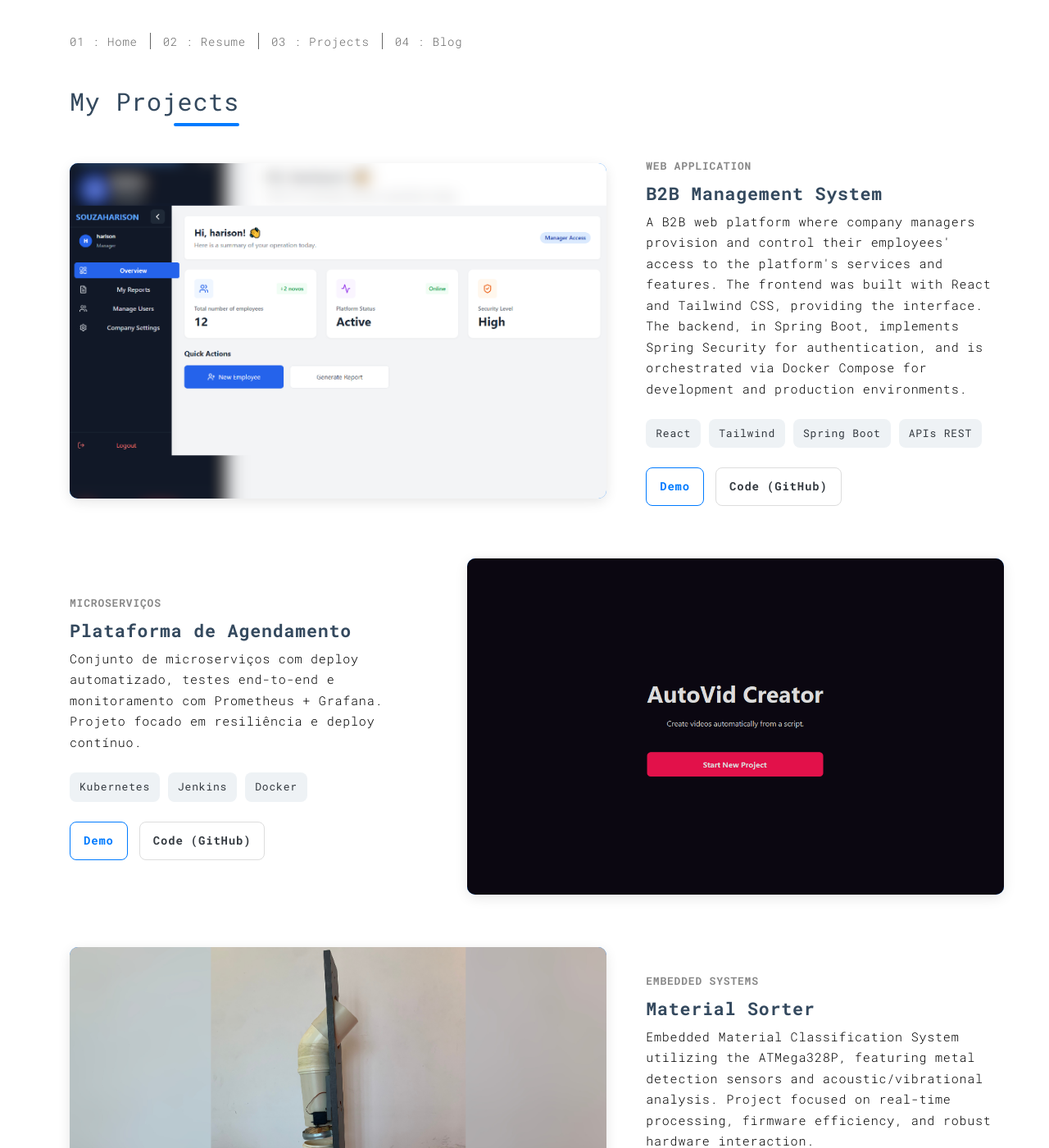
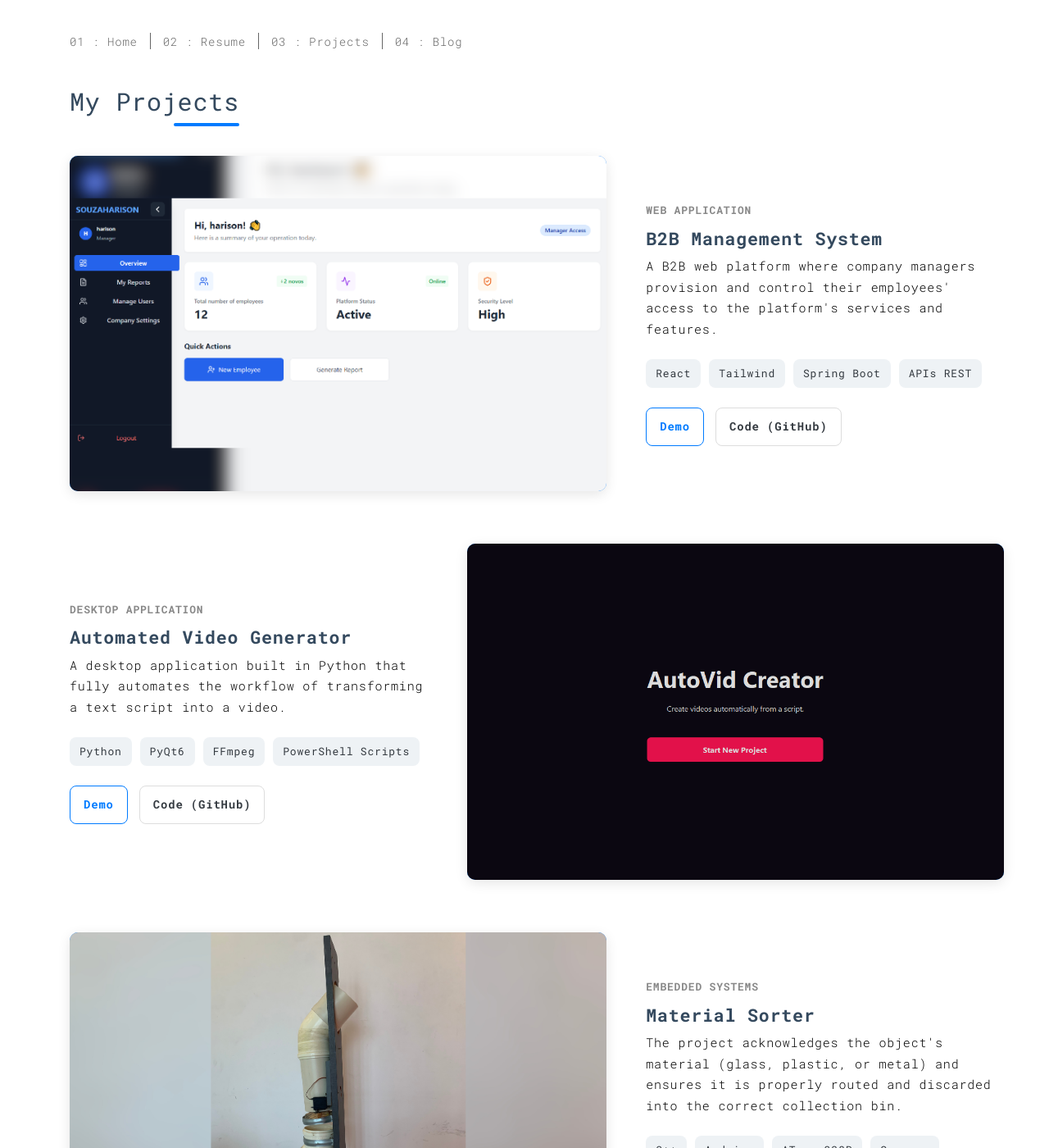
Before and after one commit to harisongsouza/MySite, a Jekyll site: the page built from resume.html, in a window 1280 px wide and 1400 px high, scrolled down 3455 px. Shown: the whole window at 82% size. Built offline with Jekyll 4.4.1, drawn with Linux system fonts in a browser that asks for light colours.

Commit message:
add/update video generator project, and update projects description on resume page

```diff
--- a/_includes/resume-sections/resume-projects.html
+++ b/_includes/resume-sections/resume-projects.html
@@ -14,7 +14,8 @@
         <div class="meta">
           <div class="kicker">Web application</div>
           <h3 class="title">B2B Management System</h3>
-          <p class="desc">A B2B web platform where company managers provision and control their employees' access to the platform's services and features. The frontend was built with React and Tailwind CSS, providing the interface. The backend, in Spring Boot, implements Spring Security for authentication, and is orchestrated via Docker Compose for development and production environments.</p>
+          <!-- ADD THIS COMPLETE DESCRIPTION ON README ON GITHUB <p class="desc">A B2B web platform where company managers provision and control their employees' access to the platform's services and features. The frontend was built with React and Tailwind CSS, providing the interface. The backend, in Spring Boot, implements Spring Security for authentication, and is orchestrated via Docker Compose for development and production environments.</p>-->
+          <p class="desc">A B2B web platform where company managers provision and control their employees' access to the platform's services and features.</p>
           <div class="tags">
             <span class="tag">React</span>
             <span class="tag">Tailwind</span>
@@ -36,13 +37,15 @@
             </a>
         </div>
         <div class="meta">
-          <div class="kicker">Microserviços</div>
-          <h3 class="title">Plataforma de Agendamento</h3>
-          <p class="desc">Conjunto de microserviços com deploy automatizado, testes end-to-end e monitoramento com Prometheus + Grafana. Projeto focado em resiliência e deploy contínuo.</p>
+          <div class="kicker">Desktop application</div>
+          <h3 class="title">Automated Video Generator</h3>
+          <!-- ADD THIS COMPLETE DESCRIPTION ON README ON GITHUB <p class="desc">A desktop application built in Python that fully automates the workflow of transforming a text script into a narrated video. The software reads a roteiro.txt file, generates the Text-to-Speech (TTS) narration, and then performs a media compilation by synchronizing the audio track and background sound with a selected sequence of images. The backend uses libraries like FFmpeg for video editing and assembly, and for final export, providing a highly efficient Script-to-Video automation pipeline for content creation.</p> -->
+          <p class="desc">A desktop application built in Python that fully automates the workflow of transforming a text script into a video.</p>
           <div class="tags">
-            <span class="tag">Kubernetes</span>
-            <span class="tag">Jenkins</span>
-            <span class="tag">Docker</span>
+            <span class="tag">Python</span>
+            <span class="tag">PyQt6</span>
+            <span class="tag">FFmpeg</span>
+            <span class="tag">PowerShell Scripts</span>
           </div>
           <div class="actions">
             <a class="btn primary" href="#">Demo</a>
@@ -61,12 +64,13 @@
           <div class="meta">
               <div class="kicker">Embedded Systems</div>
               <h3 class="title">Material Sorter</h3>
-              <p class="desc">Embedded Material Classification System utilizing the ATMega328P, featuring metal detection sensors and acoustic/vibrational analysis. Project focused on real-time processing, firmware efficiency, and robust hardware interaction.</p>
+              <!-- ADD THIS COMPLETE DESCRIPTION ON README ON GITHUB <p class="desc">Desenvolvi um sistema com Arduino e ATmega328P para classificar automaticamente materiais recicláveis (vidro, plástico ou metal). O projeto utiliza sensores para detectar o tipo de material de uma garrafa inserida, contribuindo para a automatização e eficiência na separação de resíduos.</p> "1280x720"(hd with borders blue) -->
+              <p class="desc">The project acknowledges the object's material (glass, plastic, or metal) and ensures it is properly routed and discarded into the correct collection bin.</p>
               <div class="tags">
+                  <span class="tag">C++</span>
                   <span class="tag">Arduino</span>
                   <span class="tag">ATmega328P</span>
                   <span class="tag">Sensors</span>
-                  <span class="tag">Servo Motors</span>
               </div>
               <div class="actions">
                   <a class="btn primary" href="#">Demo</a>
--- a/projects.html
+++ b/projects.html
@@ -190,18 +190,19 @@ title: Projects
                         <div class="thumb">
                         <a href="#" title="Ver detalhes do Projeto A">
                             <!-- "1920x1080" (full hd in frame with ble borders) -->
-                            <img src="img/netfly.jpg" alt="Thumb do projeto A">
+                            <img src="img/b2bPlatafform.png" alt="Thumb do projeto A">
                         </a>
                         </div>
                         <div class="meta">
-                        <div class="kicker">Aplicação web</div>
-                        <h3 class="title">Painel Analítico de Vendas</h3>
-                        <p class="desc">Dashboard de métricas com streaming de eventos, autenticação via OAuth2 e visualizações interativas. Concebido para suportar múltiplos tenants e alta carga.</p>
+                        <div class="kicker">Web application</div>
+                        <h3 class="title">B2B Management System</h3>
+                        <!-- ADD THIS COMPLETE DESCRIPTION ON README ON GITHUB <p class="desc">A B2B web platform where company managers provision and control their employees' access to the platform's services and features. The frontend was built with React and Tailwind CSS, providing the interface. The backend, in Spring Boot, implements Spring Security for authentication, and is orchestrated via Docker Compose for development and production environments.</p>-->
+                        <p class="desc">A B2B web platform where company managers provision and control their employees' access to the platform's services and features.</p>
                         <div class="tags">
                             <span class="tag">React</span>
+                            <span class="tag">Tailwind</span>
                             <span class="tag">Spring Boot</span>
-                            <span class="tag">Kafka</span>
-                            <span class="tag">Postgres</span>
+                            <span class="tag">APIs REST</span>
                         </div>
                         <div class="actions">
                             <a class="btn primary" href="#">Demo</a>
@@ -214,17 +215,19 @@ title: Projects
                         <div class="thumb">
                             <a href="#" title="Ver detalhes do Projeto B">
                             <!-- "1280x720"(hd with borders blue) -->
-                                <img src="img/vaporwave.jpg" alt="Thumb do projeto A">
+                            <img src="img/AutoVidCreator.png" alt="Thumb do projeto A">
                             </a>
                         </div>
                         <div class="meta">
-                            <div class="kicker">Microserviços</div>
-                            <h3 class="title">Plataforma de Agendamento</h3>
-                            <p class="desc">Conjunto de microserviços com deploy automatizado, testes end-to-end e monitoramento com Prometheus + Grafana. Projeto focado em resiliência e deploy contínuo.</p>
+                        <div class="kicker">Desktop application</div>
+                        <h3 class="title">Automated Video Generator</h3>
+                        <!-- ADD THIS COMPLETE DESCRIPTION ON README ON GITHUB <p class="desc">A desktop application built in Python that fully automates the workflow of transforming a text script into a narrated video. The software reads a roteiro.txt file, generates the Text-to-Speech (TTS) narration, and then performs a media compilation by synchronizing the audio track and background sound with a selected sequence of images. The backend uses libraries like FFmpeg for video editing and assembly, and for final export, providing a highly efficient Script-to-Video automation pipeline for content creation.</p> -->
+                        <p class="desc">A desktop application built in Python that fully automates the workflow of transforming a text script into a video.</p>
                         <div class="tags">
-                                <span class="tag">Kubernetes</span>
-                                <span class="tag">Jenkins</span>
-                                <span class="tag">Docker</span>
+                            <span class="tag">Python</span>
+                            <span class="tag">PyQt6</span>
+                            <span class="tag">FFmpeg</span>
+                            <span class="tag">PowerShell Scripts</span>
                         </div>
                         <div class="actions">
                             <a class="btn primary" href="#">Demo</a>
@@ -232,6 +235,7 @@ title: Projects
                         </div>
                         </div>
                     </article>
+
 
                     <article class="project">
                         <div class="thumb">
@@ -243,12 +247,13 @@ title: Projects
                         <div class="meta">
                             <div class="kicker">Embedded Systems</div>
                             <h3 class="title">Material Sorter</h3>
-                            <p class="desc">Embedded Material Classification System utilizing the ATMega328P, featuring metal detection sensors and acoustic/vibrational analysis. Project focused on real-time processing, firmware efficiency, and robust hardware interaction.</p>
+                            <!-- ADD THIS COMPLETE DESCRIPTION ON README ON GITHUB <p class="desc">Desenvolvi um sistema com Arduino e ATmega328P para classificar automaticamente materiais recicláveis (vidro, plástico ou metal). O projeto utiliza sensores para detectar o tipo de material de uma garrafa inserida, contribuindo para a automatização e eficiência na separação de resíduos.</p> "1280x720"(hd with borders blue) -->
+                            <p class="desc">The project acknowledges the object's material (glass, plastic, or metal) and ensures it is properly routed and discarded into the correct collection bin.</p>
                             <div class="tags">
+                                <span class="tag">C++</span>
                                 <span class="tag">Arduino</span>
                                 <span class="tag">ATmega328P</span>
                                 <span class="tag">Sensors</span>
-                                <span class="tag">Servo Motors</span>
                             </div>
                             <div class="actions">
                                 <a class="btn primary" href="#">Demo</a>
```
Lines whose indentation alone changed are shown as unchanged.
